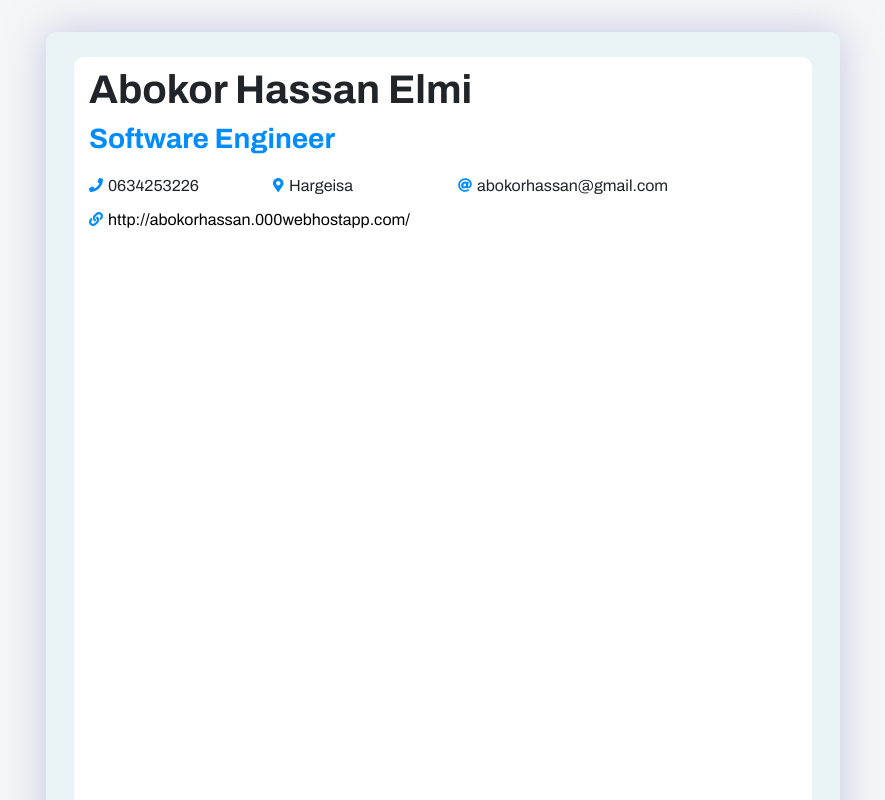
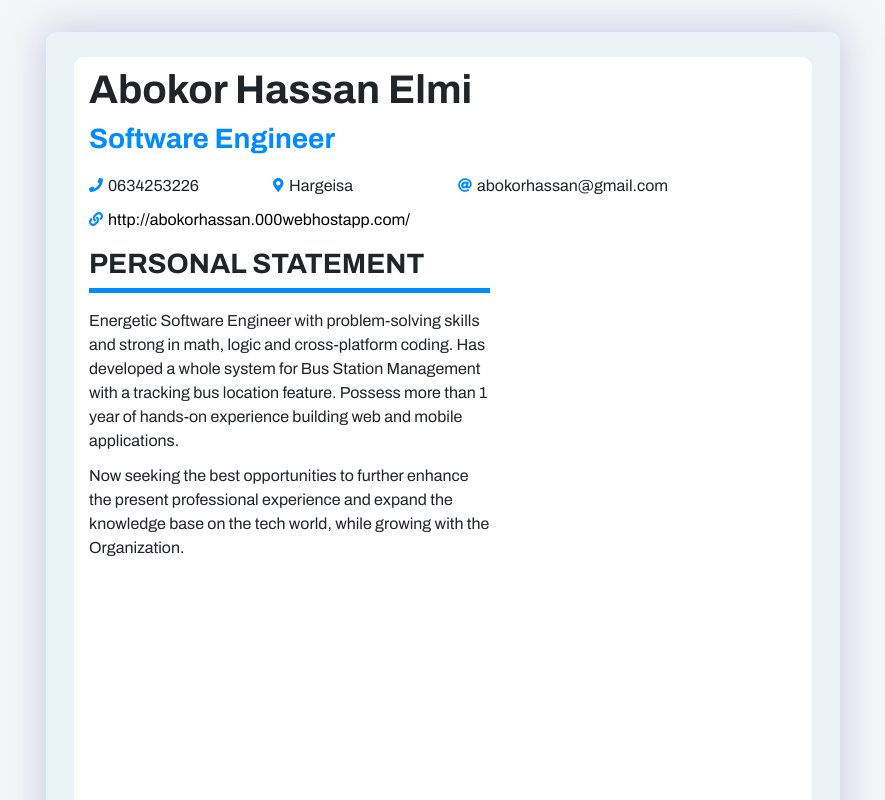
Before and after one commit to Abokorhassan/abokor-resume, a React (Create React App) app: page / in a window 1280 px wide. Shown: the whole page, without its empty margins (197-1082 px from the left). Built offline with nearby package versions, Linux system fonts and the light colour scheme.

Commit message:
Added Personal Statement to the Main Section

```diff
--- a/src/components/main/index.css
+++ b/src/components/main/index.css
@@ -1,3 +1,17 @@
 .main {
   padding-top: 15px;
 }
+
+h3 {
+  font-weight: bold;
+}
+
+.hr-headlines {
+  margin-top: 0;
+  border: 0;
+  border-top: 5px solid #008cff;
+}
+
+p {
+  margin-bottom: 0.7rem;
+}
--- a/src/components/main/index.jsx
+++ b/src/components/main/index.jsx
@@ -1,8 +1,19 @@
 import React from "react";
 import "./index.css";
+import { Row, Col } from "react-bootstrap";
+import PersonalStatement from "./perseonal-statement";
 
 const Main = () => {
-  return <div className="main"></div>;
+  return (
+    <div className="main">
+      <Row>
+        <Col xs={7}>
+          <PersonalStatement />
+        </Col>
+        <Col xs={5}></Col>
+      </Row>
+    </div>
+  );
 };
 
 export default Main;
--- /dev/null
+++ b/src/components/main/perseonal-statement.jsx
@@ -0,0 +1,26 @@
+import React from "react";
+
+const PersonalStatement = () => {
+  return (
+    <div id="personal-statement">
+      <h3>PERSONAL STATEMENT</h3>
+      <hr className="hr-headlines" />
+      <div>
+        <p>
+          Energetic Software Engineer with problem-solving skills and strong in
+          math, logic and cross-platform coding. Has developed a whole system
+          for Bus Station Management with a tracking bus location feature.
+          Possess more than 1 year of hands-on experience building web and
+          mobile applications.
+        </p>
+        <p>
+          Now seeking the best opportunities to further enhance the present
+          professional experience and expand the knowledge base on the tech
+          world, while growing with the Organization.
+        </p>
+      </div>
+    </div>
+  );
+};
+
+export default PersonalStatement;
```
